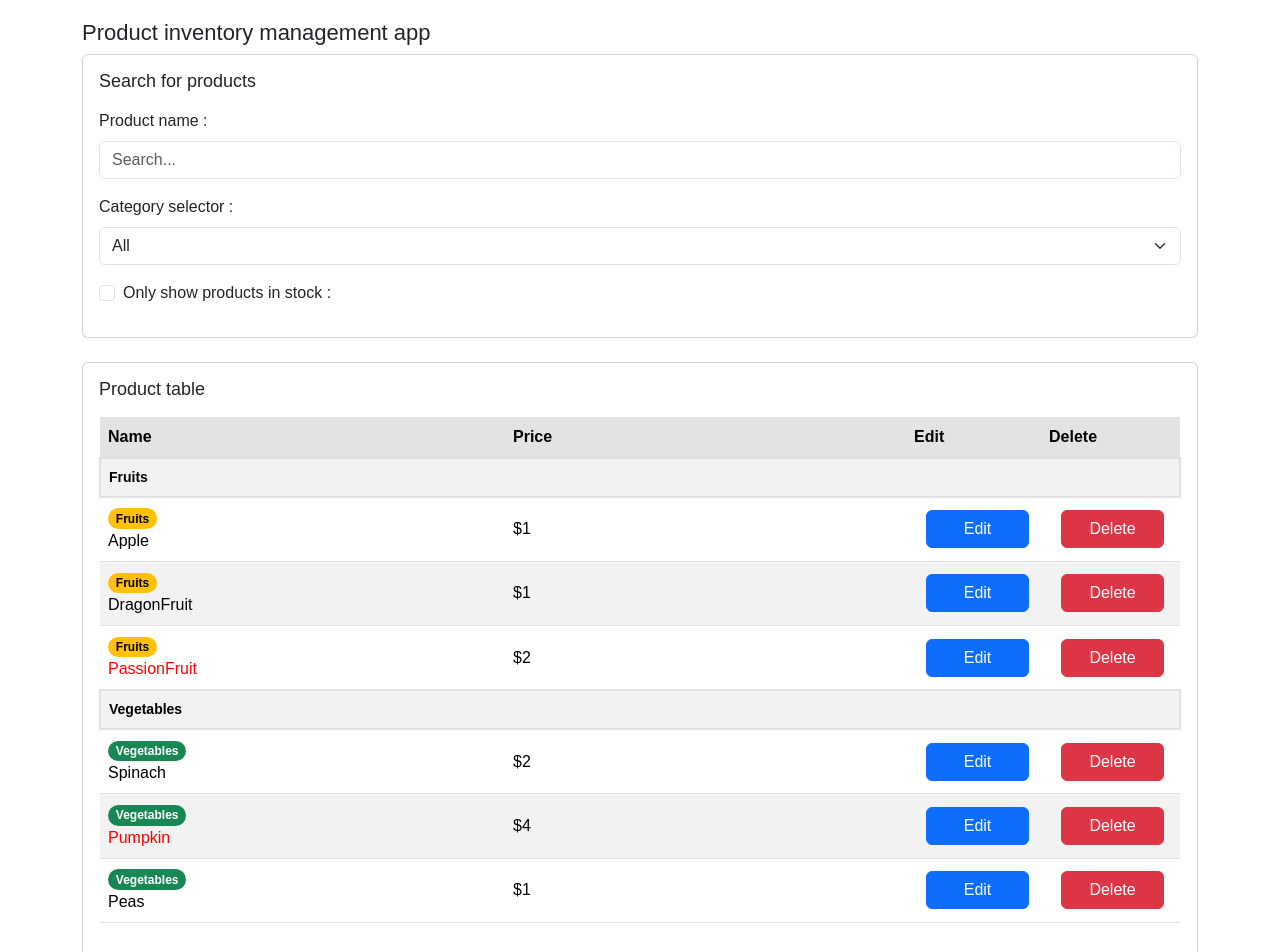
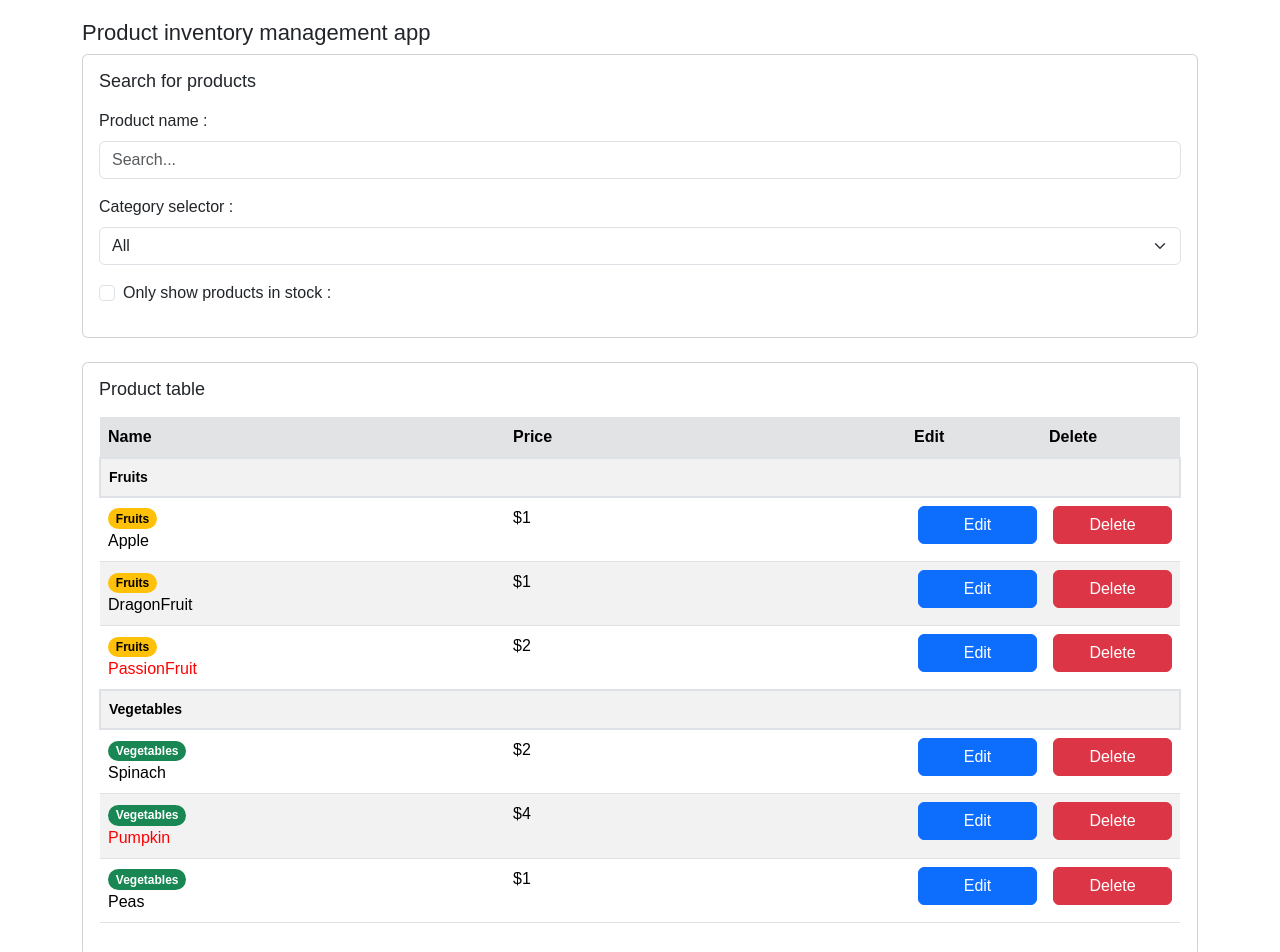
Before and after one commit to IchikaCoding/react-practice, a React (Vite) app: page / in a window 1280 px wide. Shown: the top 952 px of the page. Built offline with nearby package versions, Linux system fonts and the light colour scheme.

Commit message:
fix: テーブルのボタンと行を上揃えに調整。ボタンのかすかな隙間を調整。

```diff
--- a/src/components/ProductRow.jsx
+++ b/src/components/ProductRow.jsx
@@ -155,7 +155,7 @@ export default function ProductRow({
         </td>
 
         <td>{`$${product.price}`}</td>
-        <td className="px-3">
+        <td className="text-start">
           <button
             onClick={() => handleEditButton(product.id)}
             className="btn btn-primary w-100"
@@ -163,7 +163,7 @@ export default function ProductRow({
             Edit
           </button>
         </td>
-        <td className="px-3">
+        <td className="text-start">
           <button
             onClick={() => handleDeleteButton(product.id)}
             className="btn btn-danger w-100"
--- a/src/components/ProductTable.jsx
+++ b/src/components/ProductTable.jsx
@@ -114,7 +114,8 @@ export default function ProductTable({
   return (
     // table-responsiveでスマホ（細い画面）でも横スクロールを可能にする
     <div className="table-responsive">
-      <table className="table table-striped table-hover align-middle">
+      {/* align-middleでvertical-align: middle;が当たる。つまり、テーブルについていたら、その中のth,tdはセルの垂直方向の真ん中に表示するってこと */}
+      <table className="table table-striped table-hover align-top">
         <thead className="table-light">
           <tr className="table table-secondary">
             <th style={{ width: "37.5%" }}>Name</th>
@@ -128,7 +129,7 @@ export default function ProductTable({
           </tr>
         </thead>
         {/* JSXの要素の配列はReactが展開して、順番に表示してくれるらしい！！ */}
-        <tbody>{rows}</tbody>
+        <tbody className="align-top">{rows}</tbody>
       </table>
     </div>
   );
```
